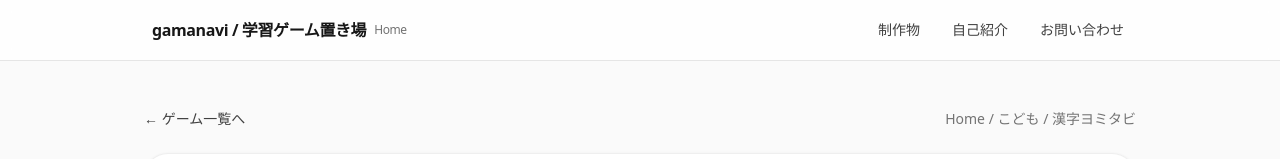
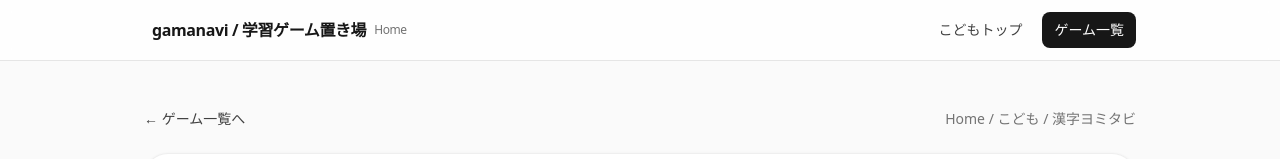
Before and after one commit to shimimasa/gamanavi-portfolio, a Next.js app: page /kids/works/kanji-yomitabi in a window 1280 px wide. Shown: the top 159 px of the page. Built offline with nearby package versions, Linux system fonts and the light colour scheme.

Commit message:
Restrict kids navigation and footer

```diff
--- a/src/app/kids/works/[slug]/page.js
+++ b/src/app/kids/works/[slug]/page.js
@@ -168,9 +168,6 @@ export default async function KidsWorkDetailPage({ params }) {
         <Link href="/kids/works" className="hover:underline">
           ← ゲーム一覧へ
         </Link>
-        <Link href="/parents" className="hover:underline">
-          保護者・先生向けはこちら →
-        </Link>
       </div>
     </div>
   );
--- a/src/components/Footer.js
+++ b/src/components/Footer.js
@@ -1,6 +1,12 @@
+"use client";
+
+import { usePathname } from "next/navigation";
 import links from "@/content/links.json";
 
 export default function Footer() {
+  const pathname = usePathname();
+  if (pathname.startsWith("/kids")) return null;
+
   return (
     <footer className="border-t border-neutral-200">
       <div className="mx-auto max-w-5xl px-4 py-10 text-sm text-neutral-600">
--- a/src/components/Header.js
+++ b/src/components/Header.js
@@ -5,7 +5,9 @@ import { usePathname } from "next/navigation";
 
 export default function Header() {
   const pathname = usePathname();
+  const isKids = pathname.startsWith("/kids");
   const isActive = (href) => pathname === href;
+  const isKidsActive = (href) => pathname === href || pathname.startsWith(`${href}/`);
 
   const base =
     "rounded-lg px-3 py-2 text-sm text-neutral-700 hover:bg-neutral-100 hover:text-neutral-900 " +
@@ -20,7 +22,7 @@ export default function Header() {
     <header className="sticky top-0 z-50 border-b border-neutral-200 bg-white/80 backdrop-blur">
       <div className="mx-auto flex max-w-5xl flex-wrap items-center justify-between gap-2 px-4 py-3">
         <Link
-          href="/"
+          href={isKids ? "/kids" : "/"}
           aria-label="Homeへ戻る"
           className={`${brand} whitespace-nowrap font-semibold tracking-tight`}
         >
@@ -30,6 +32,25 @@ export default function Header() {
           </span>
         </Link>
         <nav className="flex flex-wrap items-center gap-2">
+          {isKids ? (
+            <>
+              <Link
+                href="/kids"
+                className={`${base} ${isActive("/kids") ? active : ""}`}
+                aria-current={isActive("/kids") ? "page" : undefined}
+              >
+                こどもトップ
+              </Link>
+              <Link
+                href="/kids/works"
+                className={`${base} ${isKidsActive("/kids/works") ? active : ""}`}
+                aria-current={isKidsActive("/kids/works") ? "page" : undefined}
+              >
+                ゲーム一覧
+              </Link>
+            </>
+          ) : (
+            <>
               <Link
                 href="/works"
                 className={`${base} ${isActive("/works") ? active : ""}`}
@@ -51,6 +72,8 @@ export default function Header() {
               >
                 お問い合わせ
               </Link>
+            </>
+          )}
         </nav>
       </div>
     </header>
```
Lines whose indentation alone changed are shown as unchanged.
